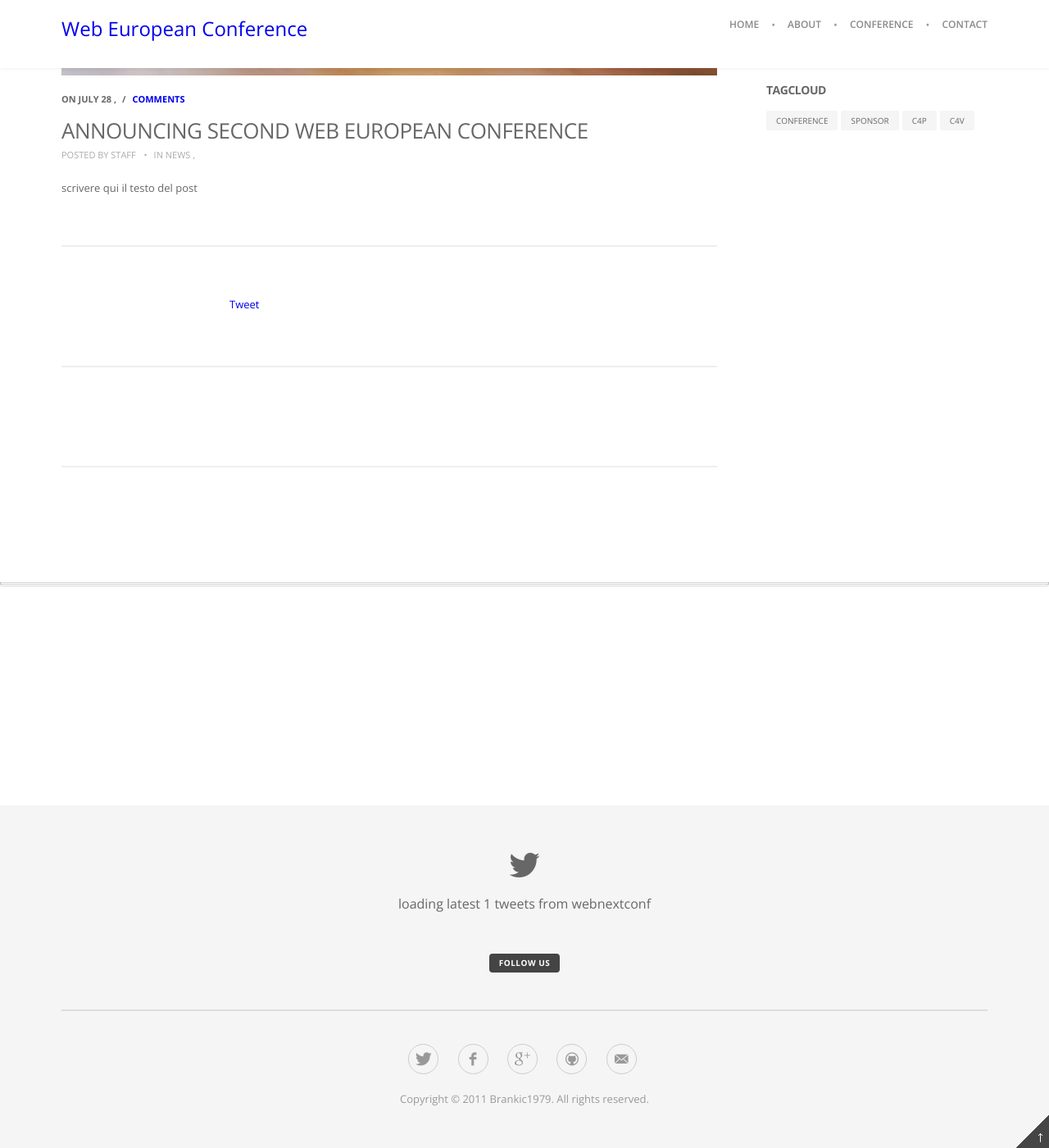
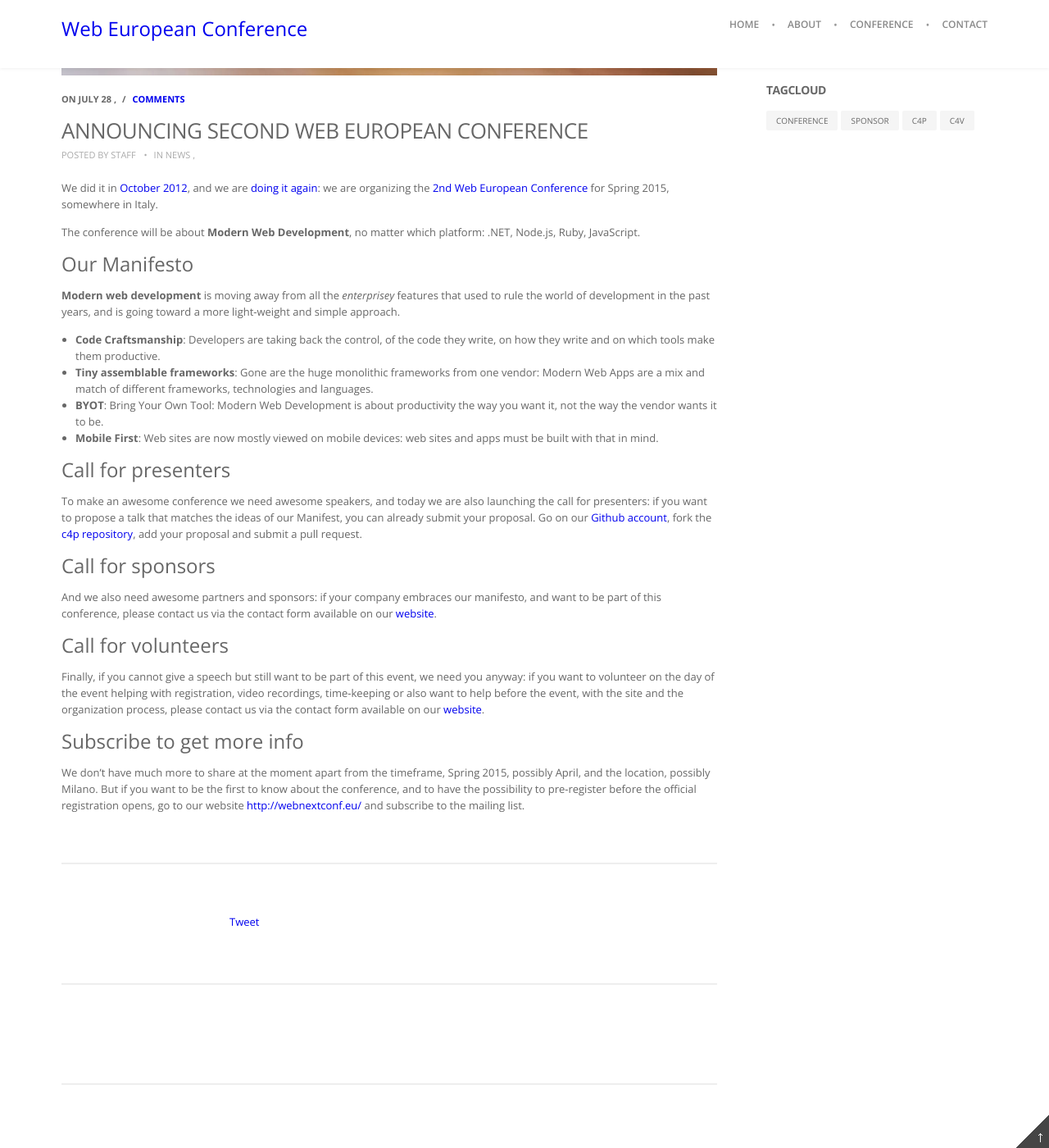
Before and after one commit to Web-European-Conference/blog, a Jekyll site: the page built from _posts/2014-07-28-announcing-second-web-european-conference.markdown, in a window 1280 px wide and 1400 px high, scrolled down 420 px. Shown: the whole window at 82% size. Built offline with Jekyll 4.4.1, drawn with Linux system fonts in a browser that asks for light colours; Markdown is read by kramdown in place of the engine named in the settings; comment, search, counter and statistics services are not loaded.

Commit message:
Wrote first blog post

```diff
--- a/_posts/2014-07-28-announcing-second-web-european-conference.markdown
+++ b/_posts/2014-07-28-announcing-second-web-european-conference.markdown
@@ -14,4 +14,31 @@ tags:
 - c4v
 ---
 
-scrivere qui il testo del post
+We did it in [October 2012](http://2012.webnextconf.eu/), and we are [doing it again](http://webnextconf.eu/): we are organizing the [2nd Web European Conference](http://webnextconf.eu/) for Spring 2015, somewhere in Italy.
+
+The conference will be about **Modern Web Development**, no matter which platform: .NET, Node.js, Ruby, JavaScript.
+
+### Our Manifesto
+
+**Modern web development** is moving away from all the _enterprisey_ features that used to rule the world of development in the past years, and is going toward a more light-weight and simple approach.
+
+*   **Code Craftsmanship**: Developers are taking back the control, of the code they write, on how they write and on which tools make them productive.
+*   **Tiny assemblable frameworks**: Gone are the huge monolithic frameworks from one vendor: Modern Web Apps are a mix and match of different frameworks, technologies and languages.
+*   **BYOT**: Bring Your Own Tool: Modern Web Development is about productivity the way you want it, not the way the vendor wants it to be.
+*   **Mobile First**: Web sites are now mostly viewed on mobile devices: web sites and apps must be built with that in mind.
+
+### Call for presenters
+
+To make an awesome conference we need awesome speakers, and today we are also launching the call for presenters: if you want to propose a talk that matches the ideas of our Manifest, you can already submit your proposal. Go on our [Github account](https://github.com/Web-European-Conference), fork the [c4p repository](https://github.com/Web-European-Conference/c4p), add your proposal and submit a pull request.
+
+### Call for sponsors
+
+And we also need awesome partners and sponsors: if your company embraces our manifesto, and want to be part of this conference, please contact us via the contact form available on our [website](http://webnextconf.eu).
+
+### Call for volunteers
+
+Finally, if you cannot give a speech but still want to be part of this event, we need you anyway: if you want to volunteer on the day of the event helping with registration, video recordings, time-keeping or also want to help before the event, with the site and the organization process, please contact us via the contact form available on our [website](http://webnextconf.eu).
+
+### Subscribe to get more info
+
+We don’t have much more to share at the moment apart from the timeframe, Spring 2015, possibly April, and the location, possibly Milano. But if you want to be the first to know about the conference, and to have the possibility to pre-register before the official registration opens, go to our website [http://webnextconf.eu/](http://webnextconf.eu/ "http://webnextconf.eu/") and subscribe to the mailing list.
```
